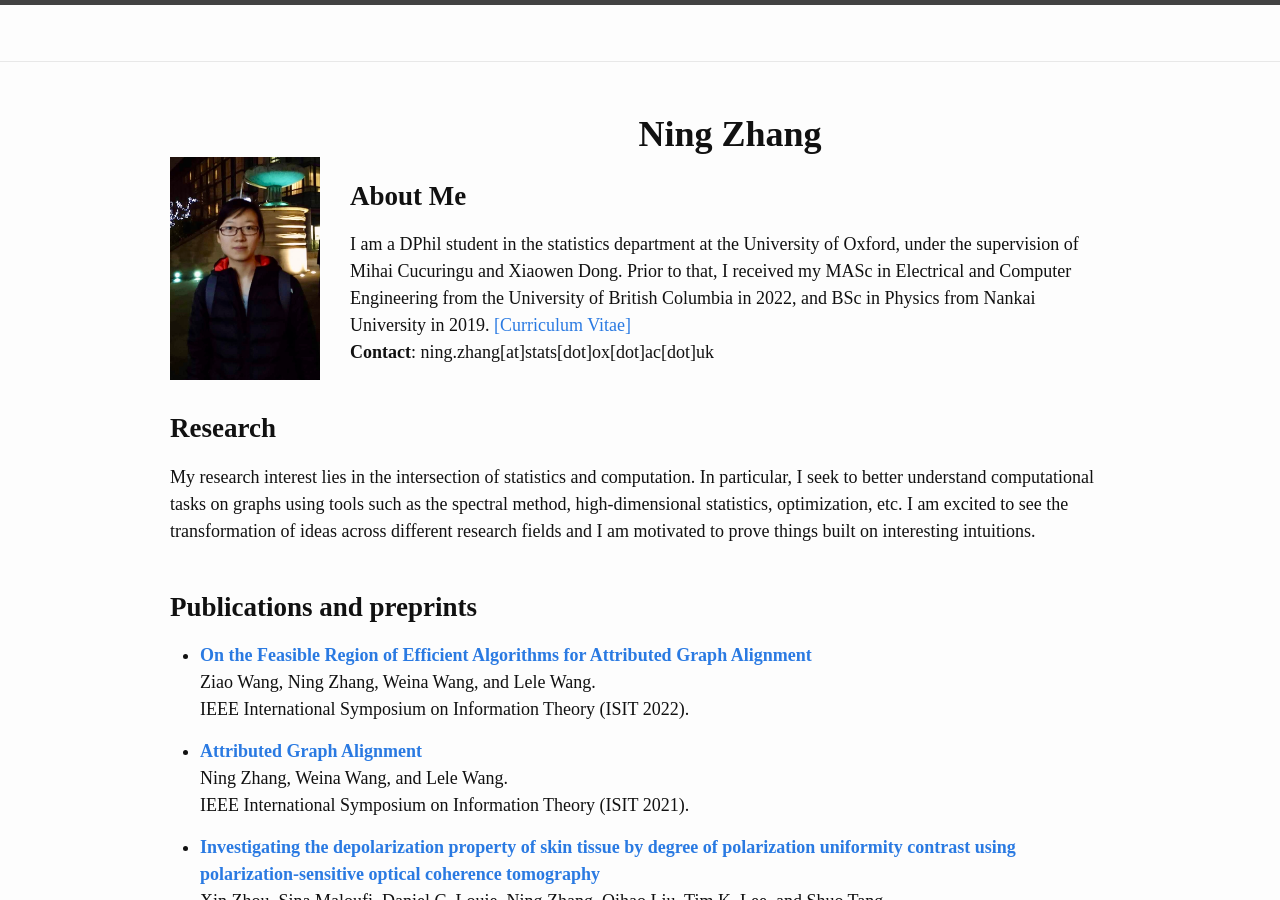
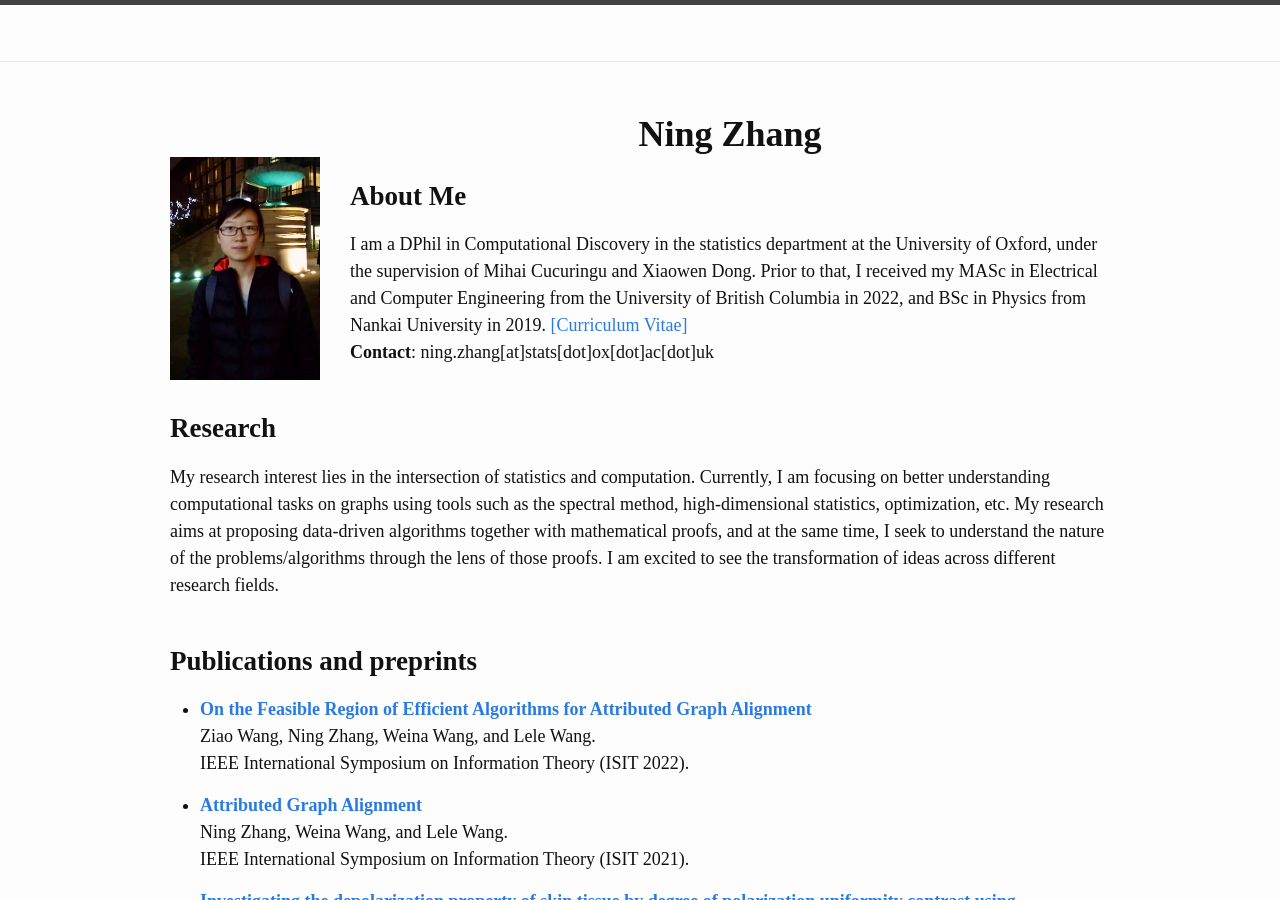
Before and after one commit to NingZhang-Git/NZ_website, a Jekyll site: the page built from index.md, in a window 1280 px wide and 900 px high. Built offline with Jekyll 4.4.1, drawn with Linux system fonts in a browser that asks for light colours.

Commit message:
Update index.md

```diff
--- a/index.md
+++ b/index.md
@@ -10,13 +10,13 @@ layout: home
 # <center> <b>Ning Zhang</b> </center>
 <!-- ### <center>Welcom to my personal webpage!</center> -->
 ## **About Me**
-I am a DPhil student in the statistics department at the University of Oxford, under the supervision of Mihai Cucuringu and Xiaowen Dong. Prior to that, I received my MASc in Electrical and Computer Engineering from the University of British Columbia in 2022, and BSc in Physics from Nankai University in 2019.
+I am a DPhil in Computational Discovery in the statistics department at the University of Oxford, under the supervision of Mihai Cucuringu and Xiaowen Dong. Prior to that, I received my MASc in Electrical and Computer Engineering from the University of British Columbia in 2022, and BSc in Physics from Nankai University in 2019.
 [[Curriculum Vitae]](assets/NingZhang_CV.pdf)\
 **Contact**: ning.zhang[at]stats[dot]ox[dot]ac[dot]uk
 <br/>
 <br/>
 ## **Research**
-My research interest lies in the intersection of statistics and computation. In particular, I seek to better understand computational tasks on graphs using tools such as the spectral method, high-dimensional statistics, optimization, etc. I am excited to see the transformation of ideas across different research fields and I am motivated to prove things built on interesting intuitions.
+My research interest lies in the intersection of statistics and computation. Currently, I am focusing on better understanding computational tasks on graphs using tools such as the spectral method, high-dimensional statistics, optimization, etc. My research aims at proposing data-driven algorithms together with mathematical proofs, and at the same time, I seek to understand the nature of the problems/algorithms through the lens of those proofs. I am excited to see the transformation of ideas across different research fields.
 <br/>
 <br/>
 
```
